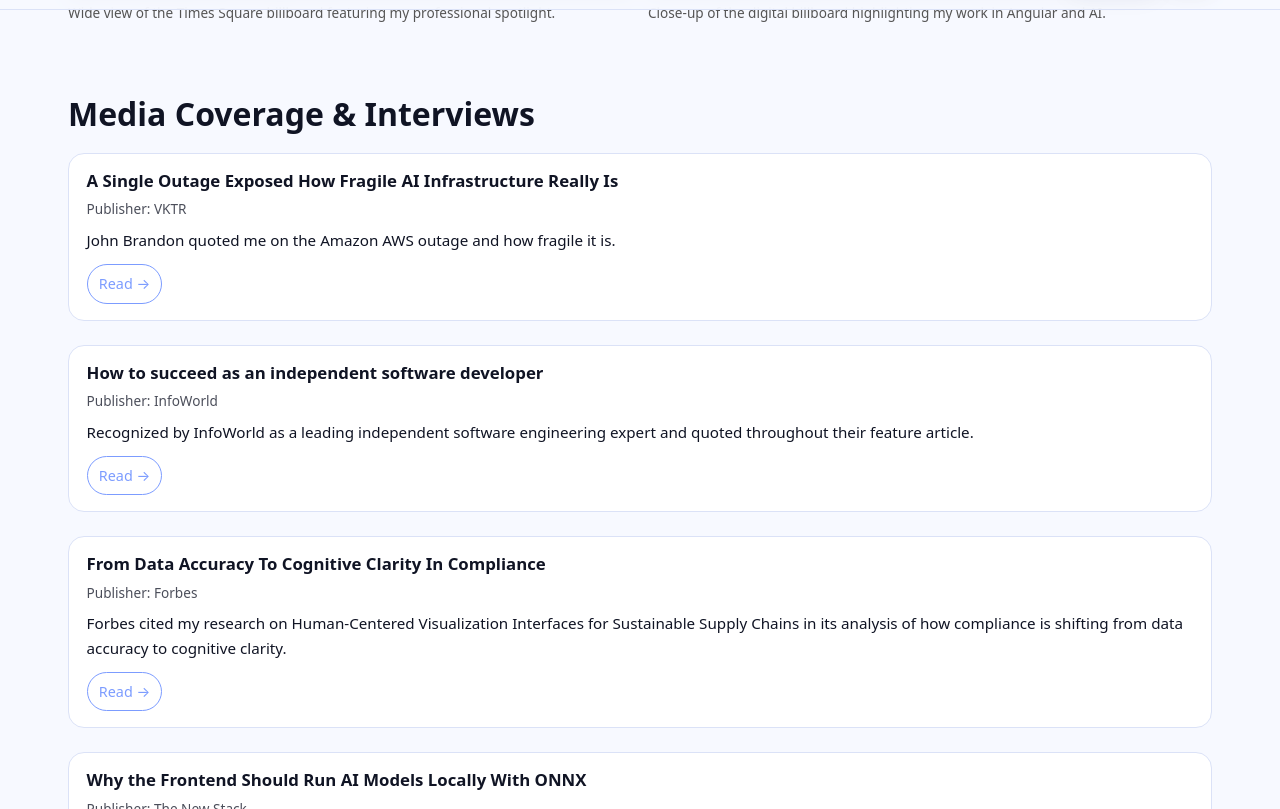
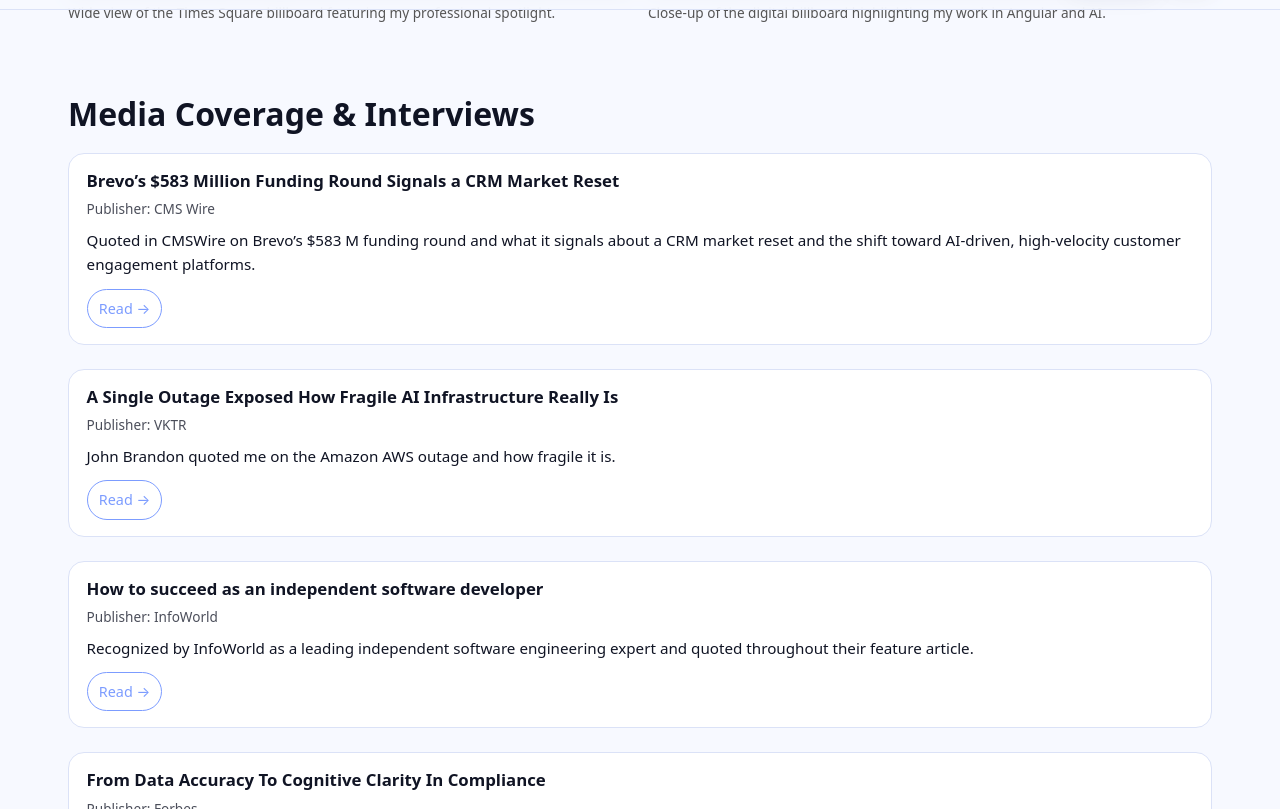
Before and after one commit to sonukapoor/sonukapoor-site.com, a Jekyll site: the page built from media.md, in a window 1280 px wide and 900 px high, scrolled down 797 px, cut to the strip 91-900 px from the top of the window. Built offline with Jekyll 4.4.1, drawn with Linux system fonts in a browser that asks for light colours.

Commit message:
add cmswire

```diff
--- a/media.md
+++ b/media.md
@@ -190,6 +190,14 @@
             publisher: { "@type": "Organization", name: "VKTR" }
             url: "https://www.vktr.com/ai-technology/a-single-outage-exposed-how-fragile-ai-infrastructure-really-is/"
             about: { "@id": "https://sonukapoor.com/#person" }
+        - "@type": "ListItem"
+          position: 20
+          item:
+            "@type": "NewsArticle"
+            headline: "Brevo’s $583 Million Funding Round Signals a CRM Market Reset"
+            publisher: { "@type": "Organization", name: "CMS Wire" }
+            url: "https://www.cmswire.com/customer-experience/brevos-583-million-funding-round-signals-a-crm-market-reset/"
+            about: { "@id": "https://sonukapoor.com/#person" }
 
 ---
 
@@ -236,6 +244,15 @@
 <h2 class="media-section-title">Media Coverage & Interviews</h2>
 
 <div class="cards">
+
+  <div class="card">
+    <h2>Brevo’s $583 Million Funding Round Signals a CRM Market Reset</h2>
+    <div class="card-meta">Publisher: CMS Wire</div>
+    <p class="card-desc">Quoted in CMSWire on Brevo’s $583 M funding round and what it signals about a CRM market reset and the shift toward AI-driven, high-velocity customer engagement platforms.</p>
+    <div class="card-actions">
+      <a href="https://www.cmswire.com/customer-experience/brevos-583-million-funding-round-signals-a-crm-market-reset/" target="_blank" rel="noopener">Read →</a>
+    </div>
+  </div>
 
   <div class="card">
     <h2>A Single Outage Exposed How Fragile AI Infrastructure Really Is</h2>
```
Also changed, not shown: index.md (+3 -0 lines), images/media/cmswire.svg (added).
